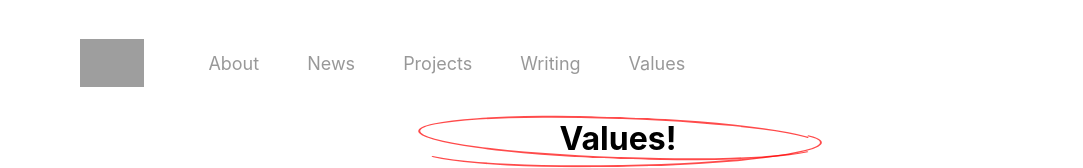
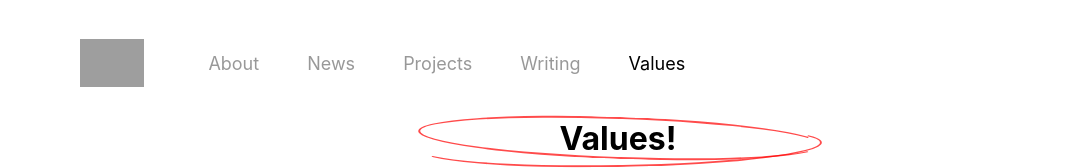
Before and after one commit to zhaovan/personal-site, a Next.js app: page /values in a window 1280 px wide. Shown: the top 168 px of the page, without its empty margins (22-1105 px from the left). Built offline with nearby package versions, Linux system fonts and the light colour scheme; grey boxes are pictures that could not be loaded; a web font is replaced by a local one.

Commit message:
fix values header

```diff
--- a/pages/values.js
+++ b/pages/values.js
@@ -42,7 +42,7 @@ export default function Work() {
         <title>Values</title>
         <link rel="icon" href="/icon.ico" />
       </Head>
-      <NavBar currPage="Values" />
+      <NavBar currPage="values" />
       <p className={shared.titleText}>Values!</p>
       <div
         data-aos="zoom-up"
```
